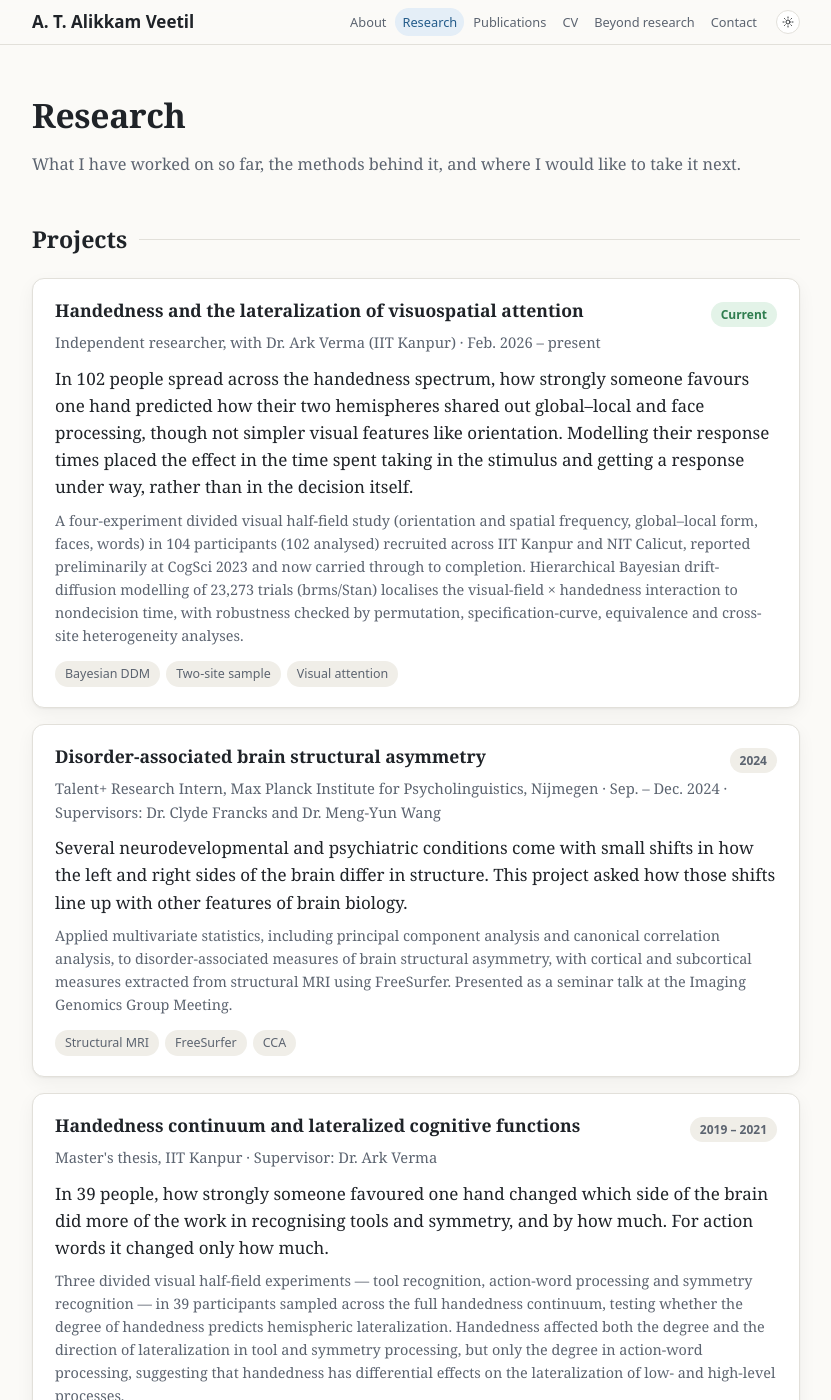
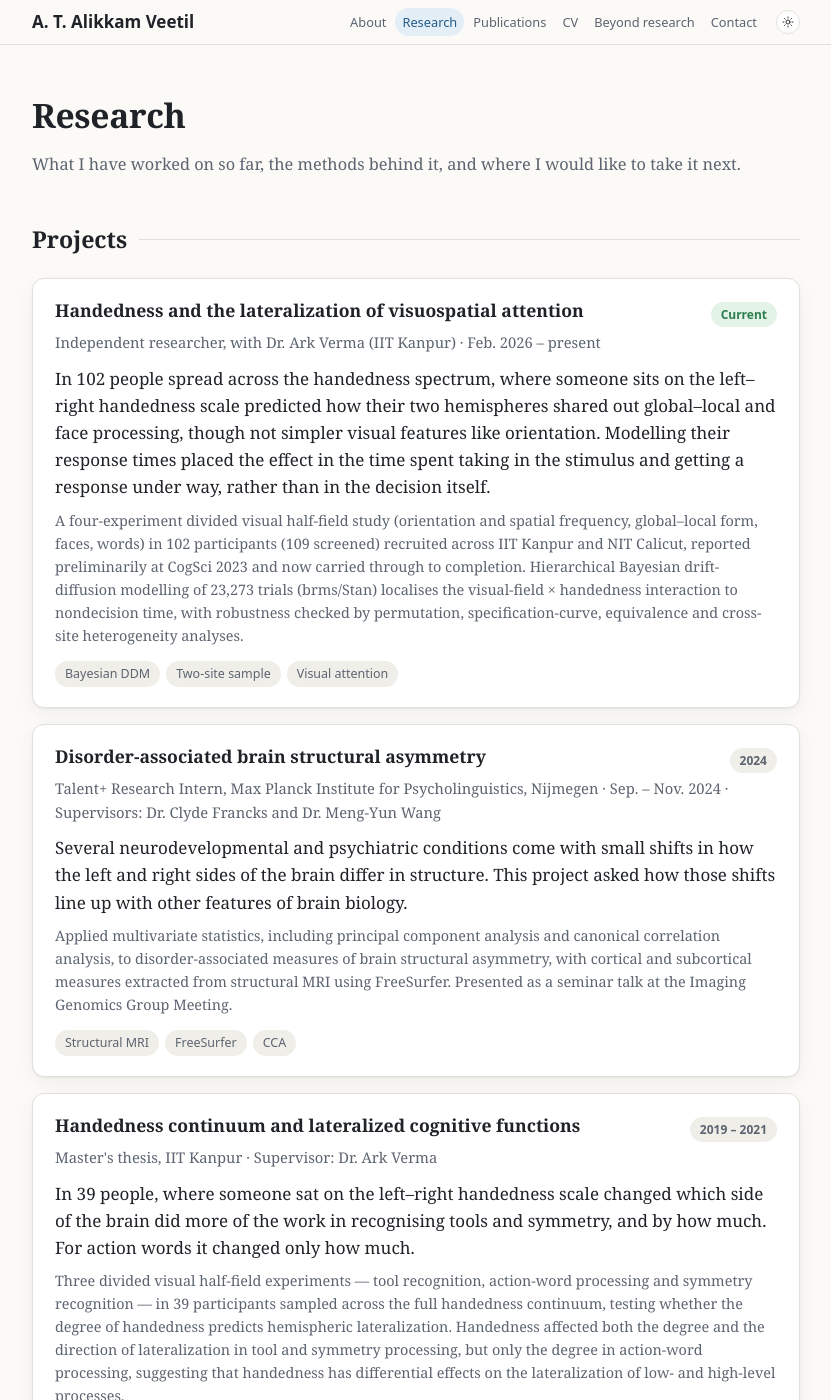
Before and after one commit to anjoomav/anjoomav.github.io, a Jekyll site: the page built from research.html, in a window 1280 px wide and 1400 px high. Shown: the whole window, without its empty margins (224-1055 px from the left). Built offline with Jekyll 4.4.1, drawn with Linux system fonts in a browser that asks for light colours.

Commit message:
Research: position on the handedness scale (not strength), 102 tested / 109 screened, MPI Sep–Nov 2024; Beyond: Dzogchen

```diff
--- a/beyond.html
+++ b/beyond.html
@@ -24,7 +24,7 @@ canonical: "https://anjoomav.github.io/beyond.html"
 
   <section id="inner">
     <h2>The inner world</h2>
-    <p>Looking back, that time away from academia has been the most valuable time I have had. It let me explore the mind and life outside an academic research setting, in a more dialectical way, where life and mind keep acting on each other. It also gave me room to explore mindfulness practices and alternative spaces. I keep up a daily mindfulness practice, with occasional residential <a href="https://www.dhamma.org/">Vipassana</a> and Satipaṭṭhāna courses. Whoever you are, I highly recommend exploring your own inner world.</p>
+    <p>Looking back, that time away from academia has been the most valuable time I have had. It let me explore the mind and life outside an academic research setting, in a more dialectical way, where life and mind keep acting on each other. It also gave me room to explore mindfulness practices and alternative spaces. I keep up a daily mindfulness practice, with occasional residential <a href="https://www.dhamma.org/">Vipassana</a> and Satipaṭṭhāna courses, and I have been exploring Dzogchen on my own. Whoever you are, I highly recommend exploring your own inner world.</p>
     <blockquote class="pull-quote">
       <p>“Most persons are so absorbed in the contemplation of the outside world that they are wholly oblivious to what is passing on within themselves.”</p>
       <p class="cite">— Nikola Tesla, <a href="https://en.wikipedia.org/wiki/My_Inventions:_The_Autobiography_of_Nikola_Tesla"><em>My Inventions</em>, 1919</a></p>
--- a/research.html
+++ b/research.html
@@ -22,8 +22,8 @@ canonical: "https://anjoomav.github.io/research.html"
           <span class="pill pill-live">Current</span>
         </div>
         <p class="meta">Independent researcher, with Dr. Ark Verma (IIT Kanpur) · Feb. 2026 – present</p>
-        <p class="lead">In 102 people spread across the handedness spectrum, how strongly someone favours one hand predicted how their two hemispheres shared out global–local and face processing, though not simpler visual features like orientation. Modelling their response times placed the effect in the time spent taking in the stimulus and getting a response under way, rather than in the decision itself.</p>
-        <p class="detail">A four-experiment divided visual half-field study (orientation and spatial frequency, global–local form, faces, words) in 104 participants (102 analysed) recruited across IIT Kanpur and NIT Calicut, reported preliminarily at CogSci 2023 and now carried through to completion. Hierarchical Bayesian drift-diffusion modelling of 23,273 trials (brms/Stan) localises the visual-field × handedness interaction to nondecision time, with robustness checked by permutation, specification-curve, equivalence and cross-site heterogeneity analyses.</p>
+        <p class="lead">In 102 people spread across the handedness spectrum, where someone sits on the left–right handedness scale predicted how their two hemispheres shared out global–local and face processing, though not simpler visual features like orientation. Modelling their response times placed the effect in the time spent taking in the stimulus and getting a response under way, rather than in the decision itself.</p>
+        <p class="detail">A four-experiment divided visual half-field study (orientation and spatial frequency, global–local form, faces, words) in 102 participants (109 screened) recruited across IIT Kanpur and NIT Calicut, reported preliminarily at CogSci 2023 and now carried through to completion. Hierarchical Bayesian drift-diffusion modelling of 23,273 trials (brms/Stan) localises the visual-field × handedness interaction to nondecision time, with robustness checked by permutation, specification-curve, equivalence and cross-site heterogeneity analyses.</p>
         <div class="chips"><span class="chip">Bayesian DDM</span><span class="chip">Two-site sample</span><span class="chip">Visual attention</span></div>
       </article>
 
@@ -32,7 +32,7 @@ canonical: "https://anjoomav.github.io/research.html"
           <h3>Disorder-associated brain structural asymmetry</h3>
           <span class="pill">2024</span>
         </div>
-        <p class="meta">Talent+ Research Intern, Max Planck Institute for Psycholinguistics, Nijmegen · Sep. – Dec. 2024 · Supervisors: Dr. Clyde Francks and Dr. Meng-Yun Wang</p>
+        <p class="meta">Talent+ Research Intern, Max Planck Institute for Psycholinguistics, Nijmegen · Sep. – Nov. 2024 · Supervisors: Dr. Clyde Francks and Dr. Meng-Yun Wang</p>
         <p class="lead">Several neurodevelopmental and psychiatric conditions come with small shifts in how the left and right sides of the brain differ in structure. This project asked how those shifts line up with other features of brain biology.</p>
         <p class="detail">Applied multivariate statistics, including principal component analysis and canonical correlation analysis, to disorder-associated measures of brain structural asymmetry, with cortical and subcortical measures extracted from structural MRI using FreeSurfer. Presented as a seminar talk at the Imaging Genomics Group Meeting.</p>
         <div class="chips"><span class="chip">Structural MRI</span><span class="chip">FreeSurfer</span><span class="chip">CCA</span></div>
@@ -44,7 +44,7 @@ canonical: "https://anjoomav.github.io/research.html"
           <span class="pill">2019 – 2021</span>
         </div>
         <p class="meta">Master's thesis, IIT Kanpur · Supervisor: Dr. Ark Verma</p>
-        <p class="lead">In 39 people, how strongly someone favoured one hand changed which side of the brain did more of the work in recognising tools and symmetry, and by how much. For action words it changed only how much.</p>
+        <p class="lead">In 39 people, where someone sat on the left–right handedness scale changed which side of the brain did more of the work in recognising tools and symmetry, and by how much. For action words it changed only how much.</p>
         <p class="detail">Three divided visual half-field experiments — tool recognition, action-word processing and symmetry recognition — in 39 participants sampled across the full handedness continuum, testing whether the degree of handedness predicts hemispheric lateralization. Handedness affected both the degree and the direction of lateralization in tool and symmetry processing, but only the degree in action-word processing, suggesting that handedness has differential effects on the lateralization of low- and high-level processes.</p>
         <div class="chips"><span class="chip">Behavioural</span><span class="chip">Handedness continuum</span></div>
       </article>
```
